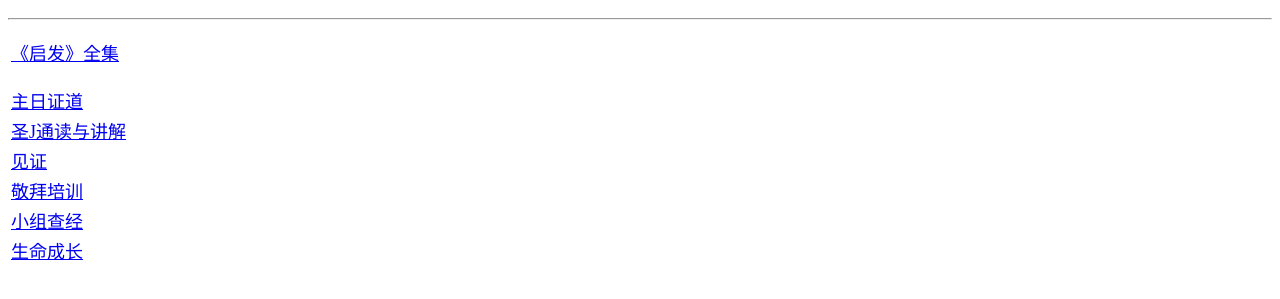
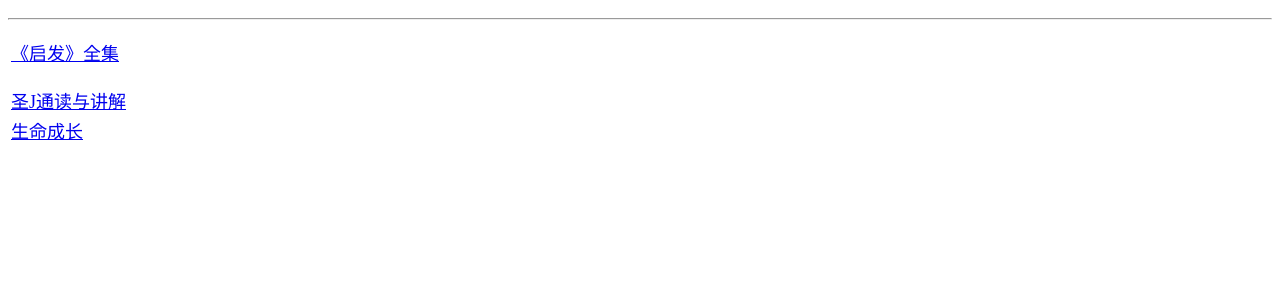
Before and after one commit to NCCChurch/See-Videos, a plain HTML site: page index.html in a window 1280 px wide. Shown: the part 57-356 px from the top of the page. Drawn offline with Linux system fonts and the light colour scheme.

Commit message:
Update index.html

```diff
--- a/index.html
+++ b/index.html
@@ -20,19 +20,7 @@
 
 <table>
 	<tr>
-		<td><font size="4"><a href="https://nccchurch.github.io/Sermons/">主日证道</a></font></td></p>
-	</tr>
-	<tr>
 		<td><font size="4"><a href="https://nccchurch.github.io/Holly-Bibble-Study/index.html">圣J通读与讲解</a></font></td></p>
-	</tr>
-	<tr>
-		<td><font size="4"><a href="https://nccchurch.github.io/Testimony/index.html">见证</a></font></td></p>
-	</tr>
-	<tr>
-		<td><font size="4"><a href="https://nccchurch.github.io/Worship/index.html">敬拜培训</a></font></td></p>
-	</tr>
-	<tr>
-		<td><font size="4"><a href="https://nccchurch.github.io/group/index.html">小组查经</a></font></td></p>
 	</tr>
 	<tr>
 	      	<td><font size="4"><a href="https://nccchurch.github.io/Bibble-audio/index.html">生命成长</a></font></td>
```
